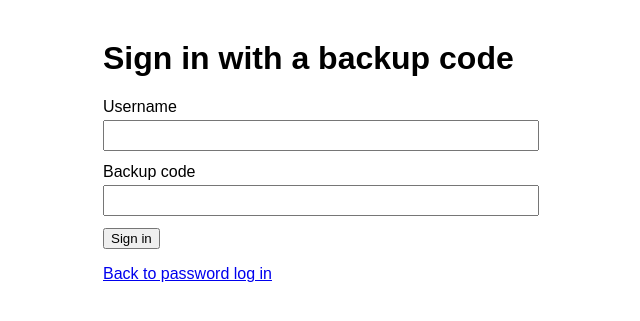
After one commit to Baigaskin-Ulan/itsm-hash-auth, a Flask app: page /login-backup in a window 1280 px wide. The commit adds this page. Shown: the top 321 px of the page, without its empty margins (327-967 px from the left). Run offline with Flask 3, Linux system fonts and the light colour scheme; some libraries are stand-ins or nearby versions.

Commit message:
Add one-time backup codes stored as Argon2id hashes; backup-code login

```diff
--- a/app.py
+++ b/app.py
@@ -32,6 +32,7 @@ ABSOLUTE_TIMEOUT = 8 * 60 * 60
 MIN_LEN = 15
 MAX_LEN = 128
 RESET_TTL = 30 * 60
+N_BACKUP_CODES = 10
 
 log = logging.getLogger("auth")
 log.setLevel(logging.INFO)
@@ -344,6 +345,73 @@ def reset(token):
     return render_template("reset.html", error=error)
 
 
+def format_code(raw):
+    """Group a code for readability, e.g. abcde-fghij."""
+    return raw[:5] + "-" + raw[5:]
+
+
+@app.route("/backup-codes", methods=["GET", "POST"])
+def backup_codes():
+    if g.user is None:
+        return redirect(url_for("login"))
+    db = get_db()
+    if request.method == "POST":
+        db.execute("DELETE FROM backup_codes WHERE user_id = ?", (g.user["id"],))
+        codes = [format_code(secrets.token_hex(5)) for _ in range(N_BACKUP_CODES)]
+        for code in codes:
+            db.execute("INSERT INTO backup_codes (code_hash, user_id) VALUES (?, ?)",
+                       (ph.hash(code), g.user["id"]))
+        db.commit()
+        audit("backup_codes_generated", g.user["username"])
+        return render_template("backup_codes.html", codes=codes)
+    remaining = db.execute(
+        "SELECT COUNT(*) FROM backup_codes WHERE user_id = ?", (g.user["id"],)
+    ).fetchone()[0]
+    return render_template("backup_codes.html", remaining=remaining)
+
+
+@app.route("/login-backup", methods=["GET", "POST"])
+@limiter.limit("5 per minute", methods=["POST"])
+@limiter.limit("10 per hour", key_func=login_username, methods=["POST"])
+def login_backup():
+    error = None
+    if request.method == "POST":
+        username = request.form.get("username", "").strip()
+        code = request.form.get("code", "").strip()
+        db = get_db()
+        user = db.execute(
+            "SELECT id, is_active FROM users WHERE username = ?", (username,)
+        ).fetchone()
+        matched = None
+        if user and user["is_active"]:
+            rows = db.execute(
+                "SELECT code_hash FROM backup_codes WHERE user_id = ?", (user["id"],)
+            ).fetchall()
+            for row in rows:
+                try:
+                    ph.verify(row["code_hash"], code)
+                    matched = row["code_hash"]
+                    break
+                except (VerificationError, InvalidHashError):
+                    pass
+        if matched:
+            db.execute("DELETE FROM backup_codes WHERE code_hash = ?", (matched,))
+            db.commit()
+            old_token = request.cookies.get(COOKIE_NAME)
+            if old_token:
+                delete_session(old_token)
+            token = create_session(user["id"])
+            audit("login_backup_ok", username)
+            resp = redirect(url_for("profile"))
+            resp.set_cookie(COOKIE_NAME, token, secure=True, httponly=True,
+                            samesite="Lax", path="/")
+            return resp
+        audit("login_backup_fail", username)
+        error = "Invalid username or backup code."
+        return render_template("login_backup.html", error=error), 401
+    return render_template("login_backup.html", error=error)
+
+
 @app.route("/")
 def index():
     if g.user:
--- a/schema.sql
+++ b/schema.sql
@@ -21,3 +21,8 @@ CREATE TABLE IF NOT EXISTS password_resets (
     user_id     INTEGER NOT NULL REFERENCES users(id),
     expires_at  REAL    NOT NULL
 );
+
+CREATE TABLE IF NOT EXISTS backup_codes (
+    code_hash  TEXT    PRIMARY KEY,
+    user_id    INTEGER NOT NULL REFERENCES users(id)
+);
--- a/templates/login.html
+++ b/templates/login.html
@@ -12,6 +12,7 @@
   </label>
   <button type="submit">Log in</button>
 </form>
+<p><a href="{{ url_for('login_backup') }}">Use a backup code</a></p>
 <p><a href="{{ url_for('forgot') }}">Forgot password?</a></p>
 <p>No account? <a href="{{ url_for('register') }}">Register</a></p>
 {% endblock %}
--- /dev/null
+++ b/templates/login_backup.html
@@ -0,0 +1,16 @@
+{% extends "base.html" %}
+{% block content %}
+<h1>Sign in with a backup code</h1>
+{% if error %}<p class="error">{{ error }}</p>{% endif %}
+<form method="post">
+  <input type="hidden" name="csrf_token" value="{{ csrf_token() }}">
+  <label>Username
+    <input name="username" autocomplete="username" required>
+  </label>
+  <label>Backup code
+    <input name="code" autocomplete="one-time-code" required>
+  </label>
+  <button type="submit">Sign in</button>
+</form>
+<p><a href="{{ url_for('login') }}">Back to password log in</a></p>
+{% endblock %}
--- a/templates/profile.html
+++ b/templates/profile.html
@@ -3,6 +3,7 @@
 <h1>Hello, {{ user["username"] }}</h1>
 <p>Role: {{ user["role"] }}, group: {{ user["user_group"] }}</p>
 <p><a href="{{ url_for('change_password') }}">Change password</a></p>
+<p><a href="{{ url_for('backup_codes') }}">Backup codes</a></p>
 <form method="post" action="{{ url_for('logout') }}">
   <input type="hidden" name="csrf_token" value="{{ csrf_token() }}">
   <button type="submit">Log out</button>
```
Also changed, not shown: templates/backup_codes.html (added, +19 -0 lines).
